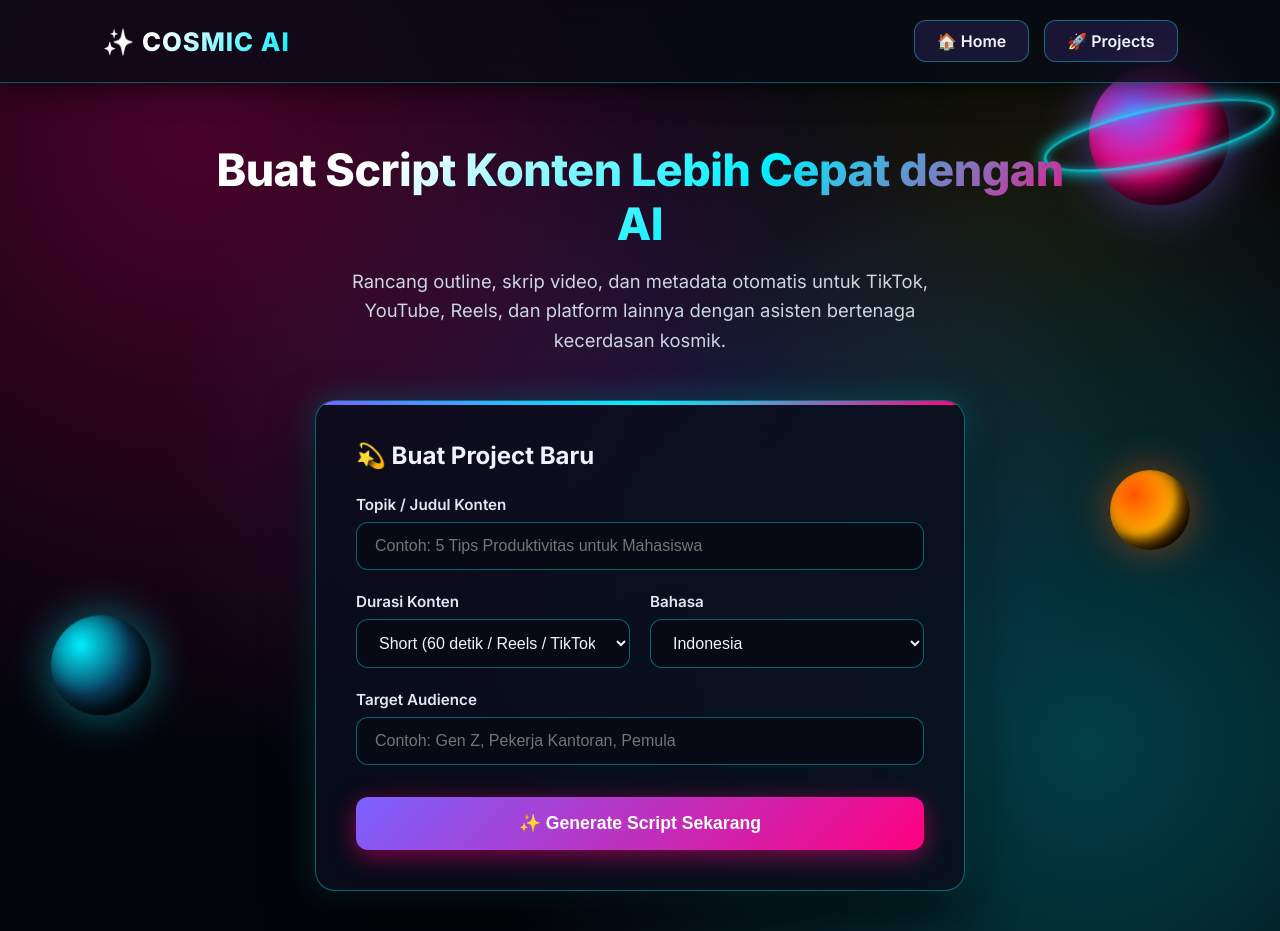
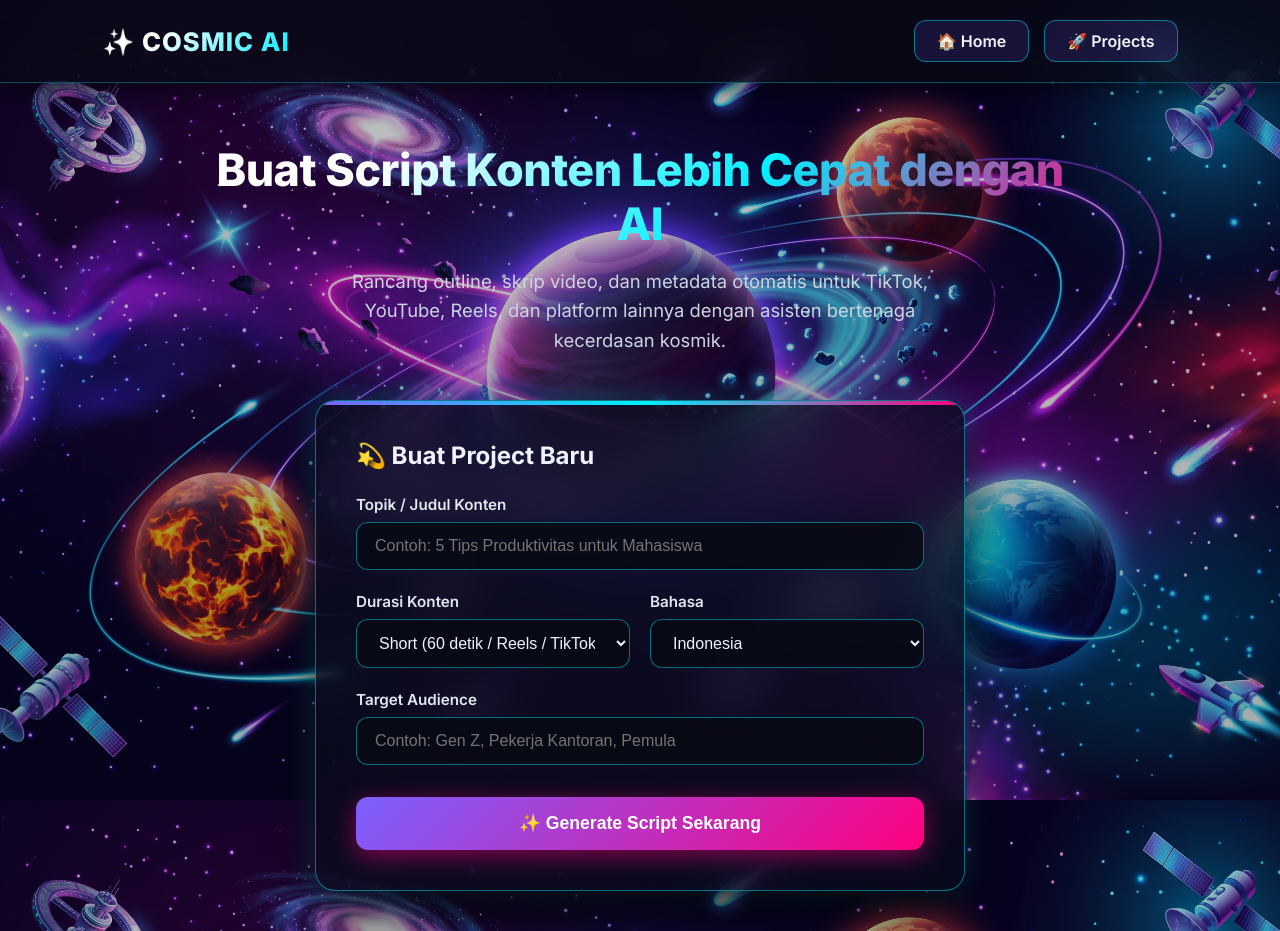
Before and after one commit to creatorbebas/cosmic-ai, a Flask app: page / in a window 1280 px wide. Run offline with Flask 3, Linux system fonts and the light colour scheme.

Commit message:
Fix double extension image name to cosmic-bg.jpg

```diff
--- a/templates/index.html
+++ b/templates/index.html
@@ -10,12 +10,11 @@
 
     <style>
         /* ==========================================
-           COSMIC AI - PURE CSS NEON GALAXY & PLANETS
+           COSMIC AI - EXACT IMAGE BACKGROUND
            ========================================== */
         :root {
-            --bg-space: #03040a;
-            --bg-card: rgba(10, 13, 28, 0.85);
-            --border-cosmic: rgba(0, 240, 255, 0.4);
+            --bg-card: rgba(10, 12, 28, 0.75);
+            --border-cosmic: rgba(0, 240, 255, 0.45);
             --primary-glow: #7b61ff;
             --cyan-glow: #00f0ff;
             --pink-glow: #ff007f;
@@ -31,87 +30,20 @@
         }
 
         body {
-            background-color: var(--bg-space);
-            /* Nebula Galaksi Berwarna Warni Menggunakan Gradasi Murni */
+            background-color: #05070f;
+            /* Memanggil file gambar asli cosmic-bg.jpg dari folder static */
             background-image:
-                radial-gradient(circle at 15% 15%, rgba(255, 0, 127, 0.28) 0%, transparent 45%),
-                radial-gradient(circle at 85% 80%, rgba(0, 240, 255, 0.25) 0%, transparent 45%),
-                radial-gradient(circle at 50% 50%, rgba(123, 97, 255, 0.2) 0%, transparent 60%),
-                radial-gradient(circle at 80% 20%, rgba(255, 230, 0, 0.08) 0%, transparent 30%);
+                linear-gradient(rgba(5, 7, 15, 0.25), rgba(5, 7, 15, 0.35)),
+                url('/static/cosmic-bg.jpg');
+            background-size: cover;
+            background-position: center;
+            background-attachment: fixed;
+            background-repeat: no-repeat;
             color: var(--text-main);
             font-family: 'Inter', -apple-system, sans-serif;
             min-height: 100vh;
             overflow-x: hidden;
             position: relative;
-        }
-
-        /* ORNAMENT KOSMIK (PLANET, CINCIN, DAN SATELIT NEON) */
-        .space-backstage {
-            position: fixed;
-            top: 0; left: 0; width: 100%; height: 100%;
-            pointer-events: none;
-            z-index: -1;
-            overflow: hidden;
-        }
-
-        /* Planet Ungu Raksasa + Cincin di Atas Kanan */
-        .large-cosmos {
-            position: absolute;
-            top: 10%; right: 4%;
-            width: 140px; height: 140px;
-            border-radius: 50%;
-            background: radial-gradient(circle at 30% 30%, #7b61ff, #ff007f, #0e021a);
-            box-shadow: 0 0 50px rgba(123, 97, 255, 0.5), inset -15px -15px 30px rgba(0,0,0,0.8);
-            animation: floatLarge 12s ease-in-out infinite;
-        }
-
-        .large-cosmos::before {
-            content: "";
-            position: absolute;
-            top: 50%; left: 50%;
-            width: 230px; height: 50px;
-            border: 3px solid rgba(0, 240, 255, 0.7);
-            border-radius: 50%;
-            transform: translate(-50%, -50%) rotate(-15deg);
-            box-shadow: 0 0 15px var(--cyan-glow), inset 0 0 10px rgba(0, 240, 255, 0.5);
-        }
-
-        /* Planet Biru Es di Bawah Kiri */
-        .icy-cosmos {
-            position: absolute;
-            bottom: 12%; left: 4%;
-            width: 100px; height: 100px;
-            border-radius: 50%;
-            background: radial-gradient(circle at 30% 30%, #00f0ff, #0a4060, #010c14);
-            box-shadow: 0 0 45px rgba(0, 240, 255, 0.45), inset -10px -10px 20px rgba(0,0,0,0.9);
-            animation: floatIce 16s ease-in-out infinite;
-        }
-
-        /* Planet Api Menyala */
-        .fire-cosmos {
-            position: absolute;
-            top: 60%; right: 7%;
-            width: 80px; height: 80px;
-            border-radius: 50%;
-            background: radial-gradient(circle at 30% 30%, #ff5500, #ffaa00, #1a0000);
-            box-shadow: 0 0 40px rgba(255, 85, 0, 0.5), inset -8px -8px 15px rgba(0,0,0,0.9);
-            animation: floatFire 14s ease-in-out infinite;
-        }
-
-        /* Animasi Melayang Lambat */
-        @keyframes floatLarge {
-            0%, 100% { transform: translateY(0) rotate(0deg); }
-            50% { transform: translateY(-15px) rotate(3deg); }
-        }
-
-        @keyframes floatIce {
-            0%, 100% { transform: translateY(0); }
-            50% { transform: translateY(12px); }
-        }
-
-        @keyframes floatFire {
-            0%, 100% { transform: translateY(0); }
-            50% { transform: translateY(-10px); }
         }
 
         /* NAVBAR HEADER */
@@ -120,10 +52,10 @@
             justify-content: space-between;
             align-items: center;
             padding: 20px 8%;
-            background: rgba(8, 10, 21, 0.8);
+            background: rgba(8, 10, 21, 0.75);
             backdrop-filter: blur(20px);
             -webkit-backdrop-filter: blur(20px);
-            border-bottom: 1px solid rgba(0, 240, 255, 0.35);
+            border-bottom: 1px solid rgba(0, 240, 255, 0.3);
             position: sticky;
             top: 0;
             z-index: 100;
@@ -243,13 +175,6 @@
 </head>
 <body>
 
-    <!-- DEKORASI PLANET NEON & GALAXY -->
-    <div class="space-backstage">
-        <div class="large-cosmos"></div>
-        <div class="icy-cosmos"></div>
-        <div class="fire-cosmos"></div>
-    </div>
-
     <!-- NAVBAR HEADER -->
     <header>
         <a href="/" class="nav-brand">
```
